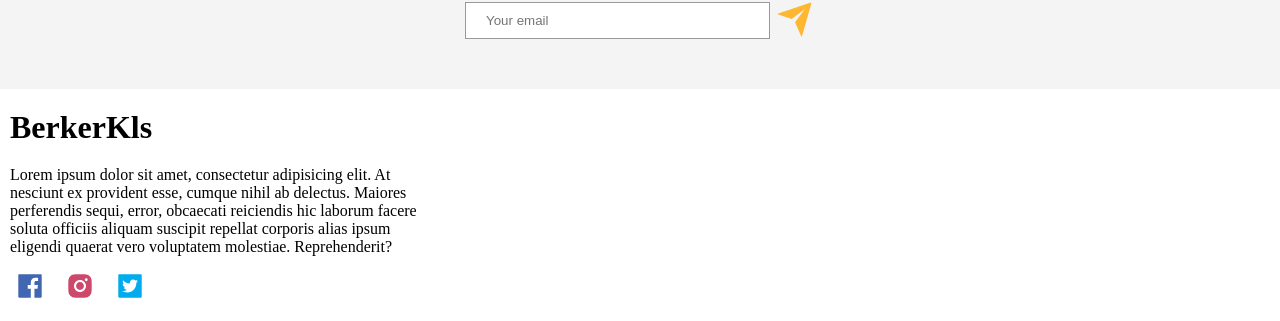
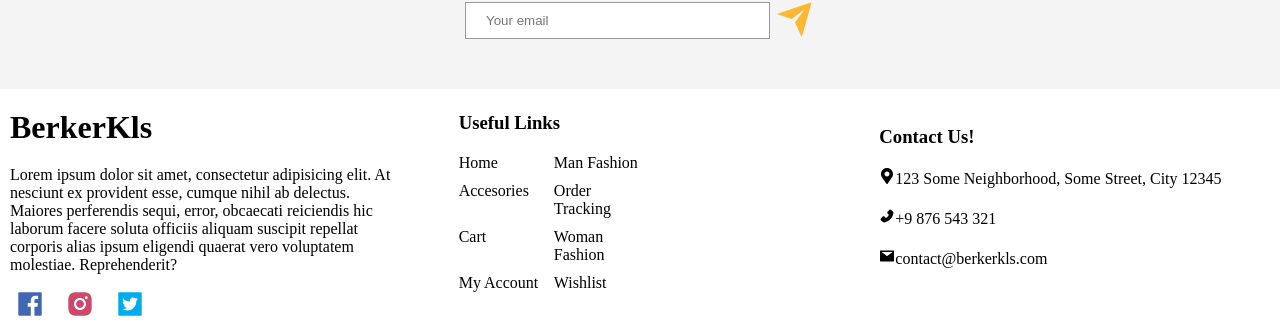
Before and after one commit to berkerkls/E-commerce-Website, a React (Create React App) app in the folder e-commerce/: page / in a window 1280 px wide. Shown: the part 2422-2743 px from the top of the page. Built offline with nearby package versions, Linux system fonts and the light colour scheme.

Commit message:
footer completed

```diff
--- a/e-commerce/src/components/Footer.jsx
+++ b/e-commerce/src/components/Footer.jsx
@@ -1,9 +1,13 @@
 import React from 'react'
 import styled from 'styled-components'
 import * as AiIcons from "react-icons/ai"
+import * as IoIcons from "react-icons/io"
+import * as FaIcons from "react-icons/fa"
 
 const Container = styled.div`
     display: flex;
+    justify-content: center;
+    align-items: center;
 `
 
 const Left = styled.div`
@@ -35,13 +39,37 @@ const SocialIcon = styled.div`
     cursor: pointer;
 `
 
+const Center = styled.div`
+    flex:1;
+    padding: 20px;
+    margin-left:3rem;
+`
+
+const Title = styled.h3`
+    margin-bottom: 20px;
+`
+
+const List = styled.ul`
+    width: 50%;
+    list-style: none;
+    margin: 0;
+    padding: 0;
+    display: flex;
+    flex-wrap: wrap;
+`
+
+const ListItem = styled.li`
+    width: 50%;
+    margin-bottom: 10px;
+`
 
 const Right = styled.div`
     flex:1;
+    padding: 20px;
 `
 
-const Center = styled.div`
-    flex:1;
+const ContactItem = styled.div`
+    margin-bottom: 20px;
 `
 
 const Footer = () => {
@@ -62,8 +90,26 @@ const Footer = () => {
                 </SocialIcon>
             </SocialContainer>
         </Left>
-        <Center></Center>
-        <Right></Right>
+        <Center>
+            <Title>Useful Links</Title>
+            <List>
+                <ListItem>Home</ListItem>
+                <ListItem>Man Fashion</ListItem>
+                <ListItem>Accesories</ListItem>
+                <ListItem>Order Tracking</ListItem>
+                <ListItem>Cart</ListItem>
+                <ListItem>Woman Fashion</ListItem>
+                <ListItem>My Account</ListItem>
+                <ListItem>Wishlist</ListItem>
+            </List>
+
+        </Center>
+        <Right>
+            <Title>Contact Us!</Title>
+            <ContactItem><FaIcons.FaMapMarkerAlt/>123 Some Neighborhood, Some Street, City 12345</ContactItem>
+            <ContactItem><AiIcons.AiFillPhone/>+9 876 543 321</ContactItem>
+            <ContactItem><AiIcons.AiFillMail/>contact@berkerkls.com</ContactItem>
+        </Right>
     </Container>
   )
 }
```
